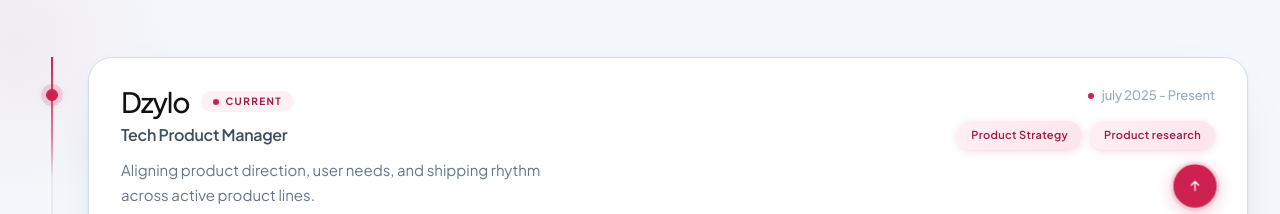
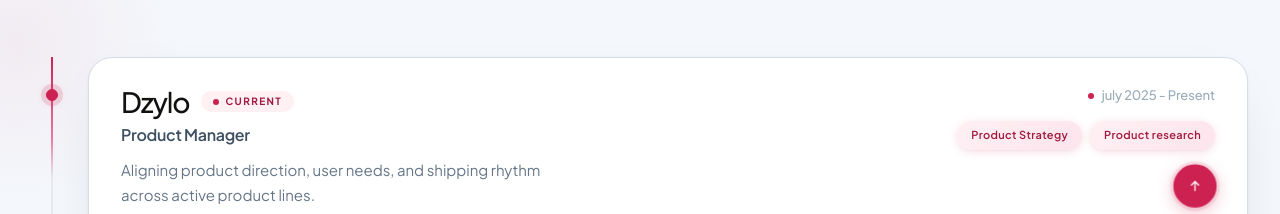
Before and after one commit to pranav-kalondia/nextportfolio, a Next.js app: page / in a window 1280 px wide. Shown: the part 2140-2354 px from the top of the page. Built offline with nearby package versions, Linux system fonts and the light colour scheme.

Commit message:
Update workexp.tsx

```diff
--- a/components/workexp.tsx
+++ b/components/workexp.tsx
@@ -16,7 +16,7 @@
 
 const EXPERIENCES: Experience[] = [
   {
-    role: "Tech Product Manager",
+    role: "Product Manager",
     company: "Dzylo",
     period: "july 2025 - Present",
     status: "current",
```
